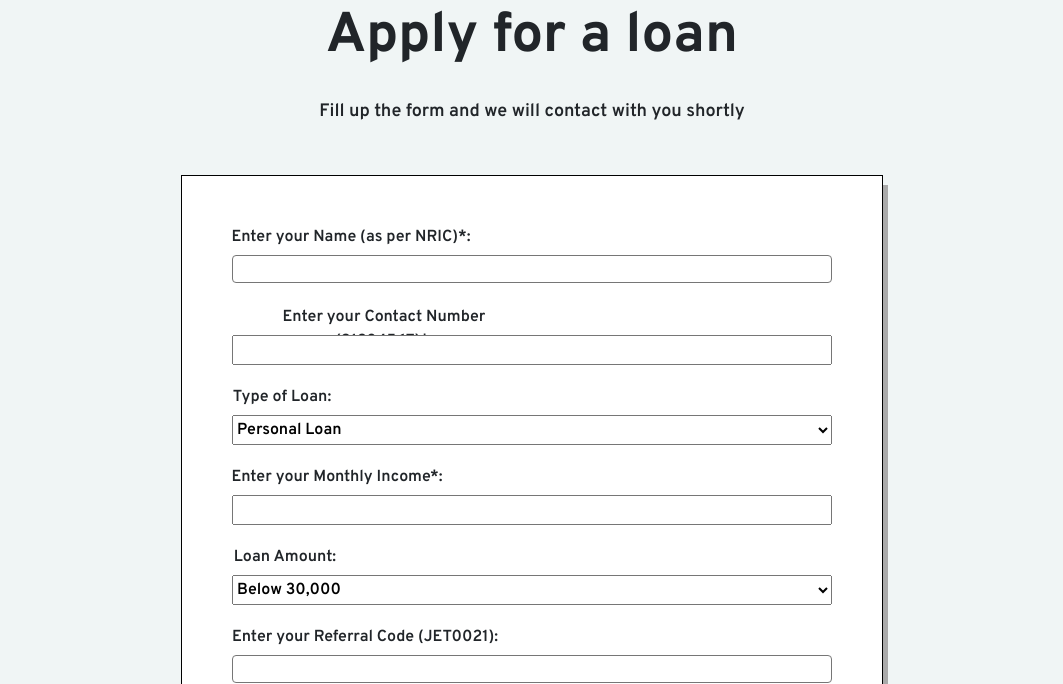
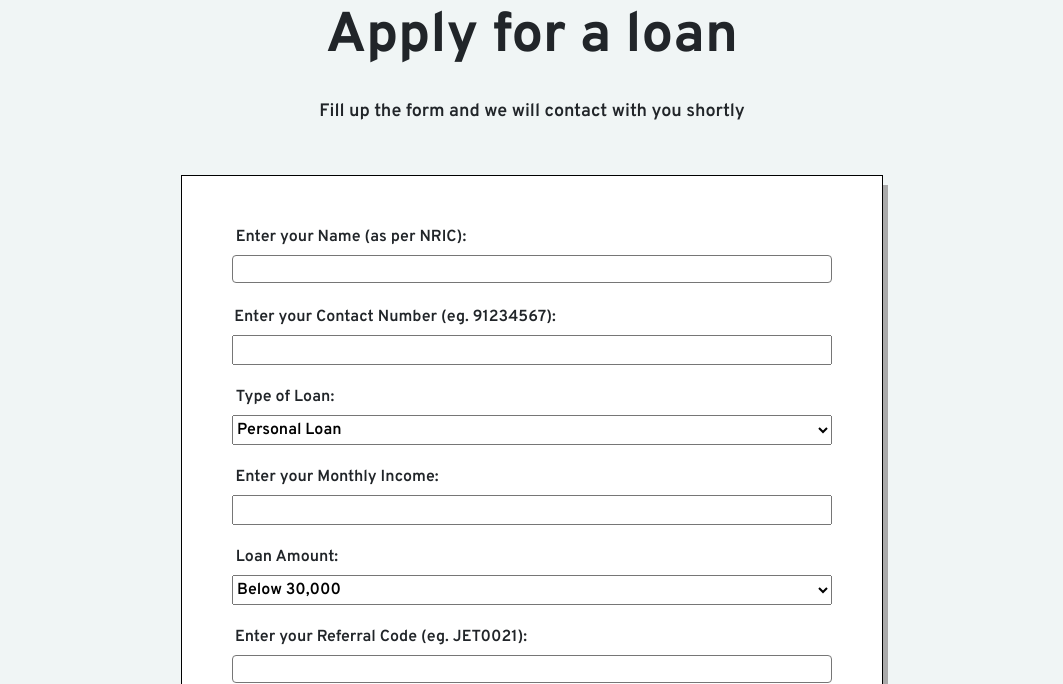
Before and after one commit to cs2024-project/web-dev-project, a website: page apply-now.html in a window 1280 px wide. Shown: the part 116-800 px from the top of the page, without its empty margins (108-1171 px from the left). Drawn offline with nearby package versions, Linux system fonts and the light colour scheme.

Commit message:
Change format for apply-us

```diff
--- a/apply-now.html
+++ b/apply-now.html
@@ -117,16 +117,16 @@
                     <form action="confirmation.html">
                         <p style="position:absolute;left:69px;top:50px;width:300px;height:30px;">Enter your Name (as
                             per
-                            NRIC)*:</p>
+                            NRIC):</p>
                         <input type="text"
                             style="position:absolute;left:100px;top:80px;width:600px;padding: 1px 2px 1px 2px; border-color: #767676;"
                             class="
                             form-control" id="name" required>
-                        <p style="position:absolute;left:102px;top: 130px;width:300px;height: 30px;">Enter your Contact
-                            Number (91234567)*:</p>
+                        <p style="position:absolute;left:63px;top: 130px;width:400px;height: 30px;">Enter your Contact
+                            Number (eg. 91234567):</p>
                         <input type="tel" style="position:absolute;left:100px;top:160px;width:600px;" id="contactno"
                             pattern="[6,8,9]{1}[0-9]{7}" required>
-                        <p style="position:absolute;top:210px;width:300px;height: 30px;">Type of Loan:</p>
+                        <p style="position:absolute;left:3px; top:210px;width:300px;height: 30px;">Type of Loan:</p>
                         <select id="loanId" name="loan"
                             style="position:absolute;left:100px;top:240px;width:600px;height: 30px;">
                             <option value="Personal Loan">Personal Loan</option>
@@ -140,18 +140,18 @@
                             <option value="Payday Loan">Payday Loan</option>
                         </select>
                         <p style="position:absolute;left:55px;top:290px;width:300px;height: 30px;">Enter your Monthly
-                            Income*:</p>
+                            Income:</p>
                         <input type="number" style="position:absolute;left:100px;top:320px;width:600px;" id="income"
                             required>
-                        <p style="position:absolute;left:3px;top: 370px;width:300px;height: 30px;">Loan Amount:</p>
+                        <p style="position:absolute;left:5px;top: 370px;width:300px;height: 30px;">Loan Amount:</p>
                         <select id="loanamount" name="amount"
                             style="position:absolute;left:100px;top:400px;width:600px;height: 30px;">
                             <option value="Below 30,000">Below 30,000</option>
                             <option value="30,000 to 60,000">30,000 to 60,000</option>
                             <option value="60,000 and above">60,000 and above</option>
                         </select>
-                        <p style="position:absolute;left:83px;top:450px;width:300px;height: 30px;">Enter your Referral
-                            Code (JET0021):</p>
+                        <p style="position:absolute;left:99px;top:450px;width:300px;height: 30px;">Enter your Referral
+                            Code (eg. JET0021):</p>
                         <input type="text"
                             style="position:absolute;left:100px;top:480px;width:600px;padding: 1px 2px 1px 2px; border-color: #767676"
                             class="
```
